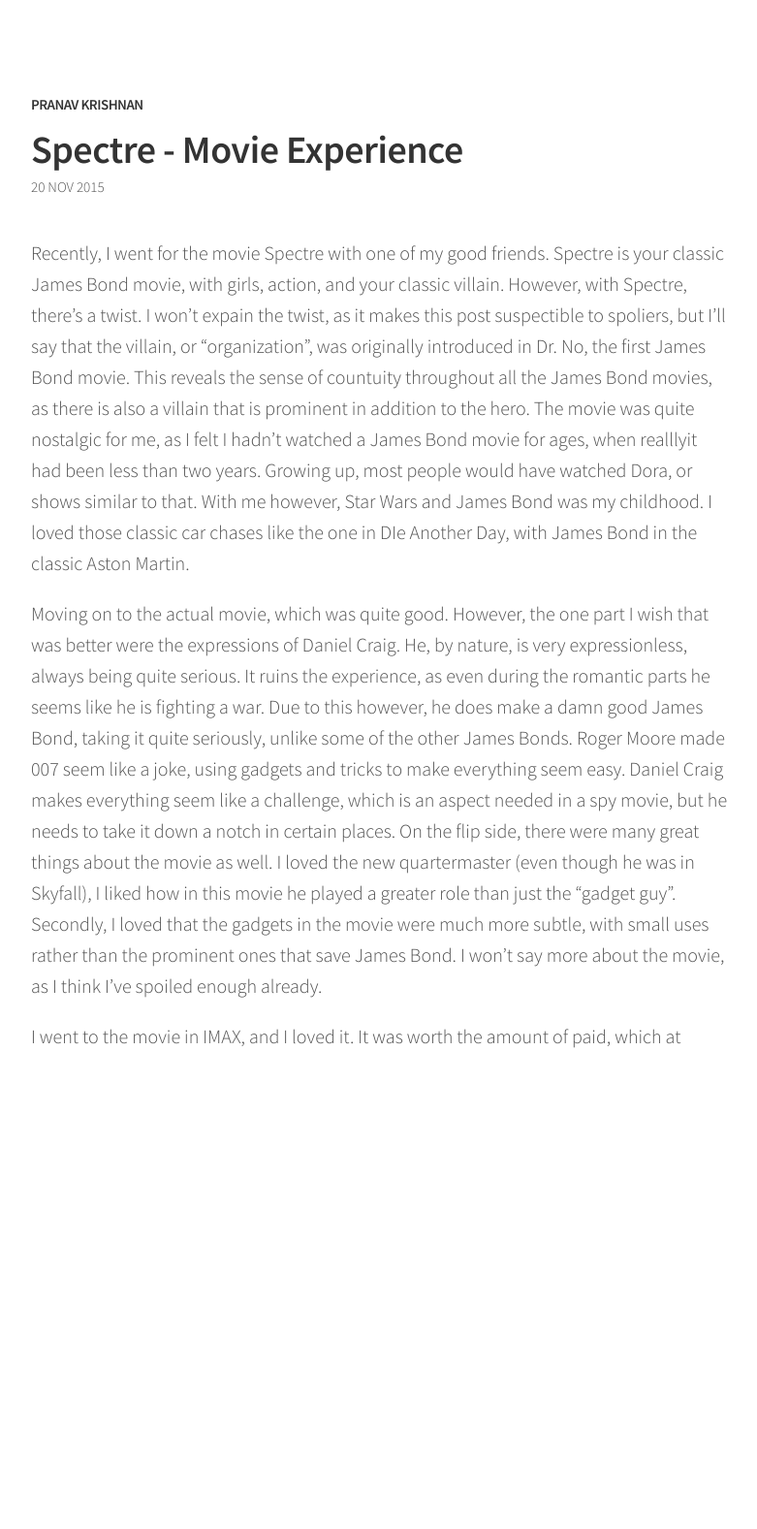
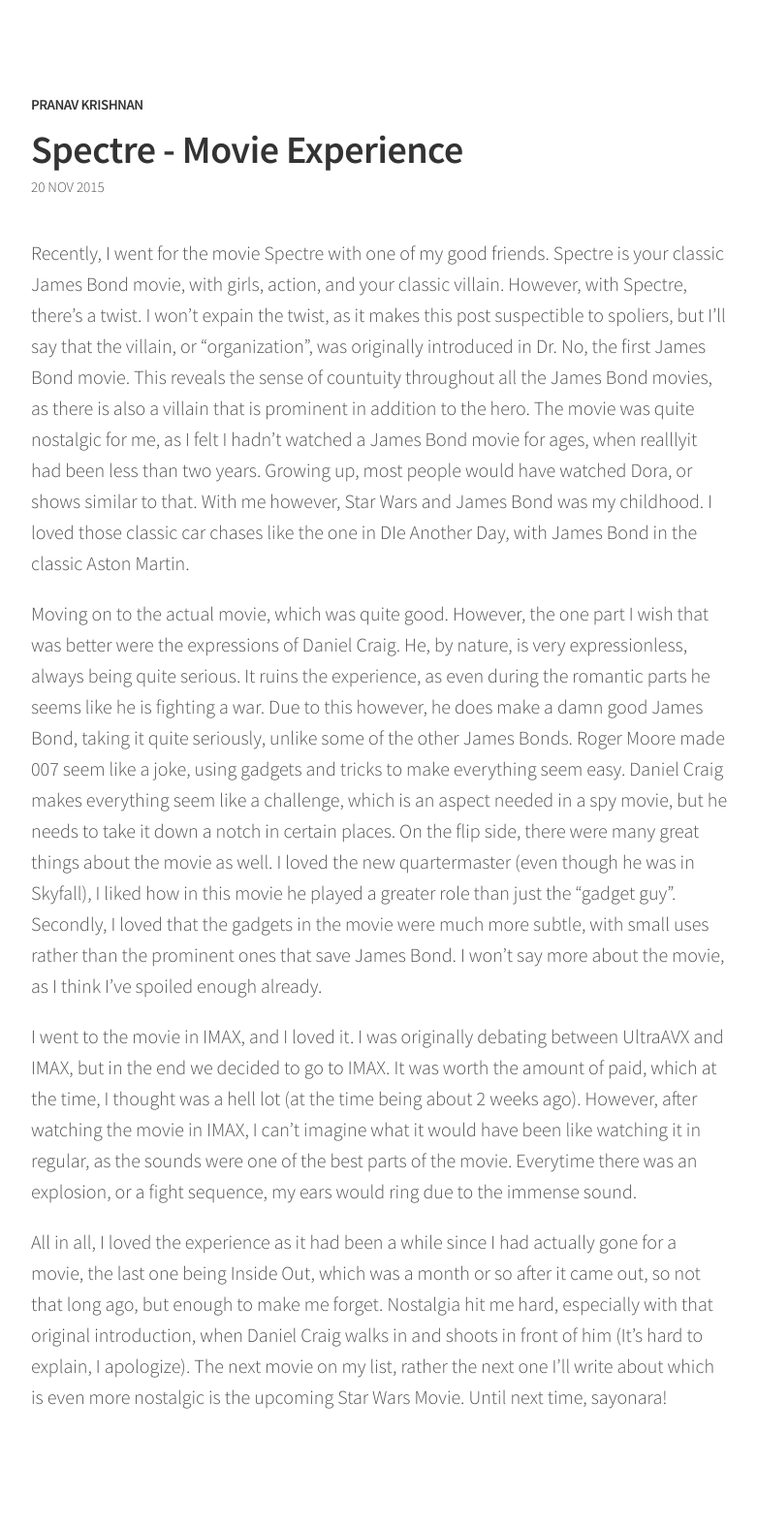
Before and after one commit to nostack/nostack.github.io, a Jekyll site: the page built from _posts/2015-11-20-spectre-good-or-bad.md, in a window 1280 px wide. Shown: the whole page at 97% size, without its empty margins (248-1029 px from the left). Built offline with Jekyll 4.4.1, drawn with Linux system fonts in a browser that asks for light colours; Markdown is read by kramdown in place of the engine named in the settings; before the commit the page ends 1205 px from its top, so only the background shows below that.

Commit message:
Spectre Movie Experience

```diff
--- a/_posts/2015-11-20-spectre-good-or-bad.md
+++ b/_posts/2015-11-20-spectre-good-or-bad.md
@@ -8,4 +8,6 @@
 
 Moving on to the actual movie, which was quite good. However, the one part I wish that was better were the expressions of Daniel Craig. He, by nature, is very expressionless, always being quite serious. It ruins the experience, as even during the romantic parts he seems like he is fighting a war. Due to this however, he does make a damn good James Bond, taking it quite seriously, unlike some of the other James Bonds. Roger Moore made 007 seem like a joke, using gadgets and tricks to make everything seem easy. Daniel Craig makes everything seem like a challenge, which is an aspect needed in a spy movie, but he needs to take it down a notch in certain places. On the flip side, there were many great things about the movie as well. I loved the new quartermaster (even though he was in Skyfall), I liked how in this movie he played a greater role than just the "gadget guy".  Secondly, I loved that the gadgets in the movie were much more subtle, with small uses rather than the prominent ones that save James Bond. I won't say more about the movie, as I think I've spoiled enough already.
 
-I went to the movie in IMAX, and I loved it. It was worth the amount of paid, which at
+I went to the movie in IMAX, and I loved it. I was originally debating between UltraAVX and IMAX, but in the end we decided to go to IMAX.  It was worth the amount of paid, which at the time, I thought was a hell lot (at the time being about 2 weeks ago). However, after watching the movie in IMAX, I can't imagine what it would have been like watching it in regular, as the sounds were one of the best parts of the movie.  Everytime there was an explosion, or a fight sequence, my ears would ring due to the immense sound.
+
+All in all, I loved the experience as it had been a while since I had actually gone for a movie, the last one being Inside Out, which was a month or so after it came out, so not that long ago, but enough to make me forget. Nostalgia hit me hard, especially with that original introduction, when Daniel Craig walks in and shoots in front of him (It's hard to explain, I apologize).  The next movie on my list, rather the next one I'll write about which is even more nostalgic is the upcoming Star Wars Movie. Until next time, sayonara!
```
